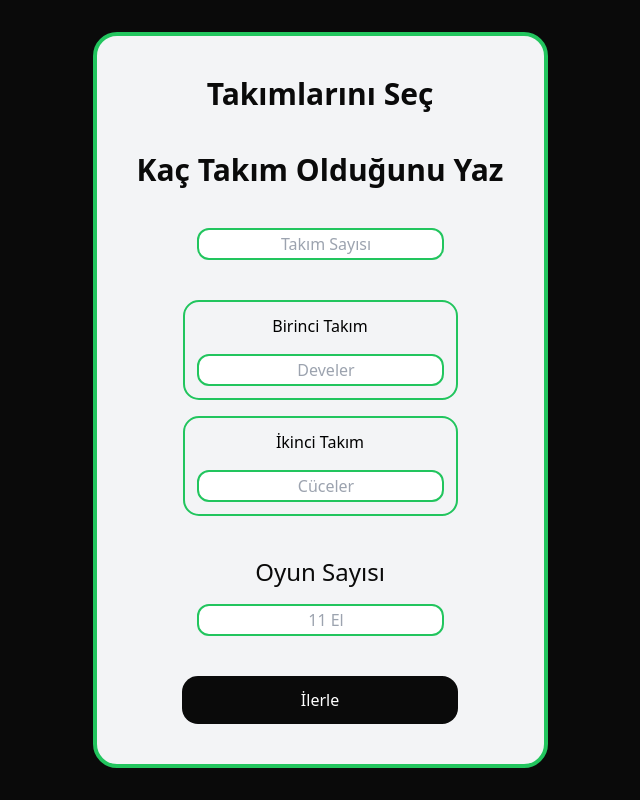
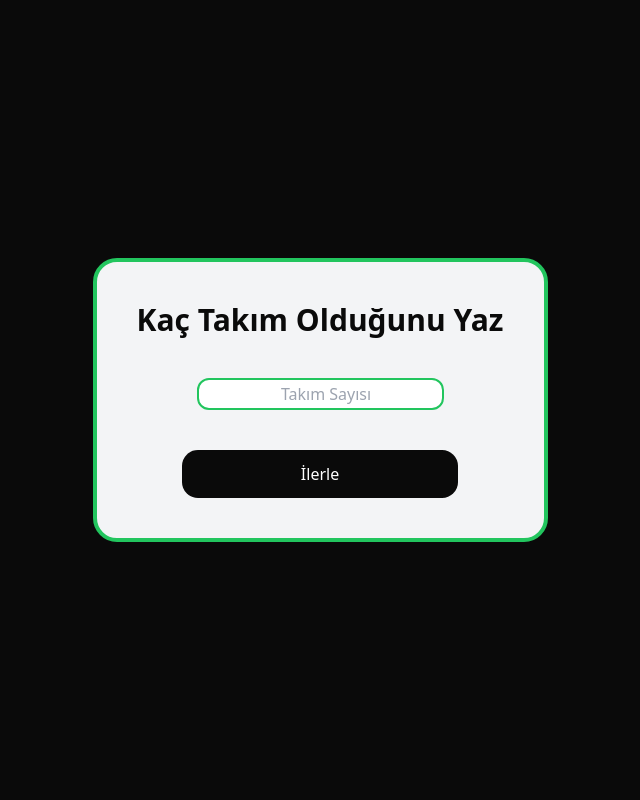
Before and after one commit to sinandmr/score-recorder, a React (Create React App) app: page /team in a window 1280 px wide. Shown: the whole page, without its empty margins (320-960 px from the left). Built offline with nearby package versions, Linux system fonts and the light colour scheme.

Commit message:
team and round/score selection features are complete

```diff
--- a/package.json
+++ b/package.json
@@ -10,6 +10,7 @@
     "classnames": "^2.3.2",
     "react": "^18.2.0",
     "react-dom": "^18.2.0",
+    "react-hot-toast": "^2.4.0",
     "react-redux": "^8.0.5",
     "react-scripts": "5.0.1",
     "web-vitals": "^2.1.4"
--- a/src/pages/Team/Team.js
+++ b/src/pages/Team/Team.js
@@ -1,34 +1,50 @@
+import { createRef, useRef, useState } from 'react';
+import { useDispatch } from 'react-redux';
 import Page from 'components/Page';
 import Button from 'components/Button';
-import Input from 'components/Input';
+import useGame from 'hooks/useGame';
+import { OKEY_101, TAVLA } from 'constants/games';
+import { setState } from 'store/Game';
+import Step1 from './components/Step1';
+import Step2 from './components/Step2';
+import { useNavigate } from 'react-router-dom';
+import teams from 'constants/teams';
+import { toast, Toaster } from 'react-hot-toast';
 
 const Team = () => {
+  const { game, numberOfTeams } = useGame();
+  const navigate = useNavigate();
+  const [next, setNext] = useState(game === TAVLA || game === OKEY_101 || false);
+  const dispatch = useDispatch();
+  const countRef = useRef();
+  let teamRefs = useRef([]);
+
+  const arrayLength = teams.length < +numberOfTeams + 1 ? teams.length : +numberOfTeams + 1;
+  teamRefs.current = Array(arrayLength).fill().map(
+    (ref, index) => teamRefs.current[index] = createRef()
+  );
+
+  const handleClick = e => {
+    e.preventDefault();
+    if (!next) {
+      if (!countRef.current?.value) return toast.error('Tüm Alanları Doldurun')
+      const { value } = countRef.current
+      setNext(true);
+      dispatch(setState({ name: 'numberOfTeams', data: value }))
+    } else {
+      if (teamRefs.current?.some(ref => !ref?.current?.value)) return toast.error('Tüm Alanları Doldurun')
+      // teamRefs.current.f(ref => ref && console.log(ref.current?.value))
+      navigate('/score')
+    }
+  }
+
   return (
     <Page styles={'overflow-scroll md:w-2/5'}>
-      <p className={'text-main text-3xl font-bold'}>Takımlarını Seç</p>
-      <p className={'text-main text-3xl font-bold'}>Kaç Takım Olduğunu Yaz</p>
-      <Input type={'number'} placeholder={'Takım Sayısı'} styles={'text-center'}/>
-      <div className={'flex md:flex-row sm:flex-col gap-4 flex-wrap justify-center'}>
-        <div
-          className={' text-center border-solid border-2 border-secondary rounded-2xl p-3 space-y-4'}>
-          <p className={'text-black'}>
-            Birinci Takım
-          </p>
-          <Input placeholder={'Develer'}/>
-        </div>
-        <div
-          className={' text-center border-solid border-2 border-secondary rounded-2xl p-3 overflow-hidden space-y-4'}>
-          <p className={'text-black'}>
-            İkinci Takım
-          </p>
-          <Input placeholder={'Cüceler'}/>
-        </div>
-      </div>
-      <div className={'space-y-4'}>
-        <p className={'text-main text-2xl'}>Oyun Sayısı</p>
-        <Input placeholder={'11 El'} type={'number'}/>
-      </div>
-      <Button to={'/score'}>İlerle</Button>
+      {
+        !next ? <Step1 ref={countRef}/> : <Step2 ref={teamRefs}/>
+      }
+      <Button onClick={handleClick}>İlerle</Button>
+      <Toaster/>
     </Page>
   )
 }
--- /dev/null
+++ b/src/pages/Team/components/Step1/Step1.js
@@ -0,0 +1,18 @@
+import { forwardRef, Fragment } from 'react';
+import Input from 'components/Input';
+
+const Step1 = forwardRef((props, ref) => {
+  return (
+    <Fragment>
+      <p className={'text-main text-3xl font-bold'}>Kaç Takım Olduğunu Yaz</p>
+      <form>
+        <Input
+          ref={ref}
+          type={'number'}
+          placeholder={'Takım Sayısı'}
+          styles={'text-center'}/>
+      </form>
+    </Fragment>
+  )
+})
+export default Step1;
--- /dev/null
+++ b/src/pages/Team/components/Step1/index.js
@@ -0,0 +1 @@
+export { default } from './Step1';
--- /dev/null
+++ b/src/pages/Team/components/Step2/Step2.js
@@ -0,0 +1,40 @@
+import { forwardRef, Fragment } from 'react';
+import Input from 'components/Input';
+import teams from 'constants/teams';
+import { TAVLA, UNO } from 'constants/games';
+import useGame from 'hooks/useGame';
+
+const Step2 = forwardRef((props, ref) => {
+  const { game, numberOfTeams } = useGame();
+  console.log('ref', ref.current)
+
+  return (
+    <Fragment>
+      <p className={'text-main text-3xl font-bold'}>Takım İsimlerini Belirle</p>
+      <div className={'flex md:flex-row sm:flex-col gap-4 flex-wrap justify-center'}>
+        {
+          teams.slice(0, numberOfTeams).map((team, index) => (
+
+            <div
+              key={team.id}
+              className={' text-center border-solid border-2 border-secondary rounded-2xl p-3 space-y-4'}>
+              <p className={'text-black'}>
+                {team.title}
+              </p>
+              <Input ref={ref.current[index]} placeholder={team.nick}/>
+            </div>
+          ))
+        }
+      </div>
+      <div className={'space-y-4'}>
+        <p className={'text-main text-2xl'}>
+          {
+            game === TAVLA ? 'Kaç Olan Kazansın?' : game === UNO ? 'Kaç Puanda Bitsin?' : 'Oyun Sayısı'
+          }
+        </p>
+        <Input ref={ref.current[ref.current.length-1]} placeholder={game === UNO ? 750 : 11} type={'number'}/>
+      </div>
+    </Fragment>
+  )
+})
+export default Step2;
--- /dev/null
+++ b/src/pages/Team/components/Step2/index.js
@@ -0,0 +1 @@
+export { default } from './Step2';
```
Also changed, not shown: 1 other file (tests, documents, lock files or other folders).
